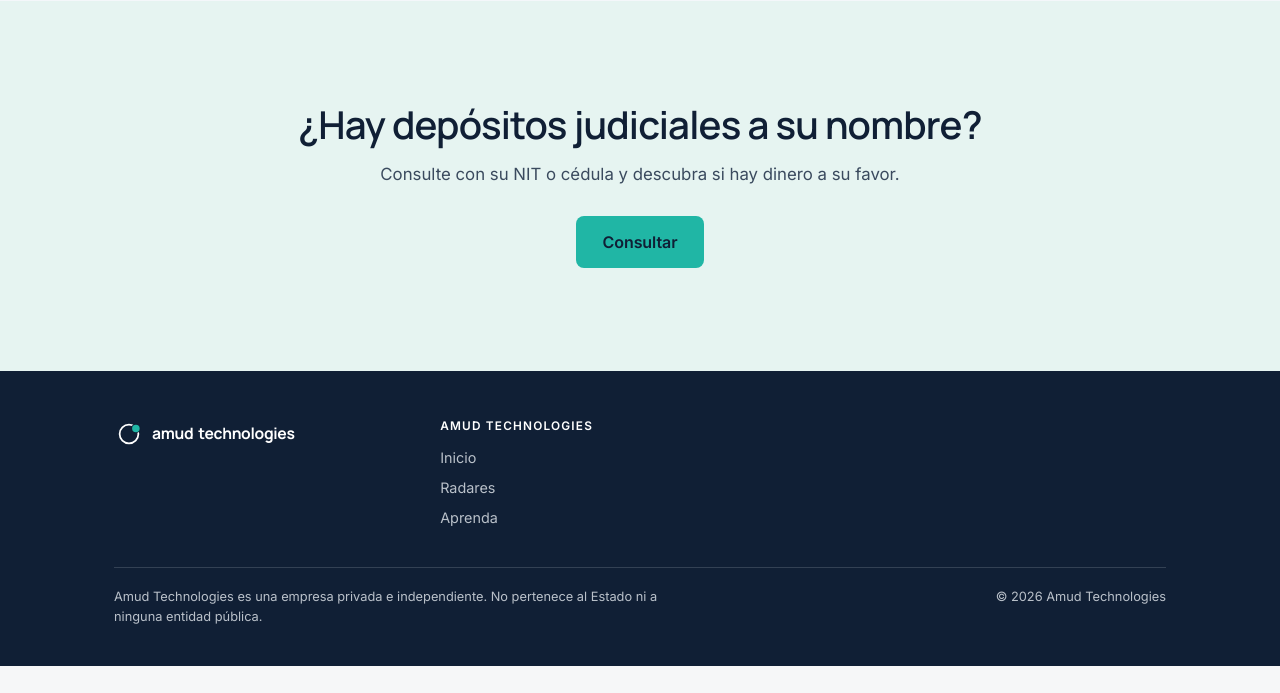
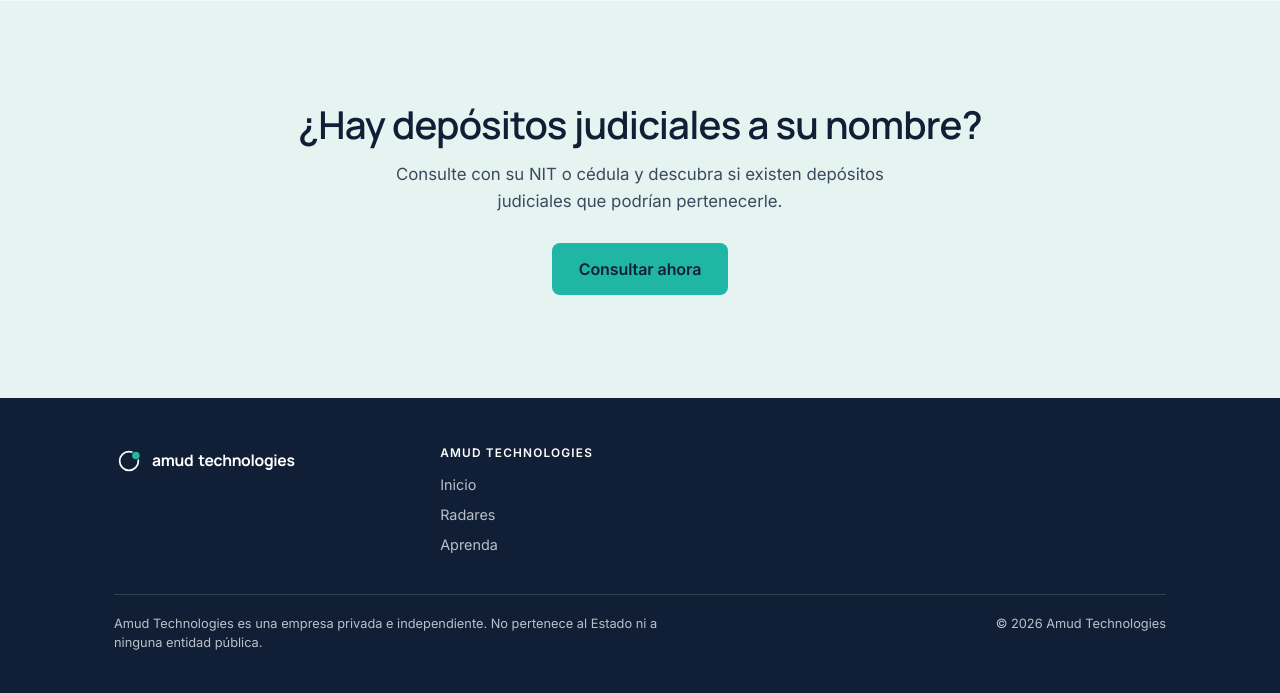
Before and after one commit to amudtechnologies/claims-engine, a Django app: page /depositos-judiciales/ in a window 1280 px wide. Shown: the part 4738-5431 px from the top of the page. Before the commit the page ends 5404 px from the top, so only its background shows below. Run offline with Django 5.2, Linux system fonts and the light colour scheme; data comes from the database, SQL or seed files in the repository.

Commit message:
JD landing CTA: copy and 'Consultar ahora' button
Co-Authored-By: Claude Opus 5.5 <noreply@anthropic.com>

```diff
--- a/web/judicial_deposits/templates/judicial_deposits/index.html
+++ b/web/judicial_deposits/templates/judicial_deposits/index.html
@@ -194,8 +194,8 @@
 <section class="jd-cta">
   <div class="wrap jd-cta-inner">
     <h2 class="serif jd-cta-title">¿Hay depósitos judiciales a su nombre?</h2>
-    <p class="jd-cta-text">Consulte con su NIT o cédula y descubra si hay dinero a su favor.</p>
-    <a href="{% url 'home:index' %}#buscar" class="btn btn-primary btn-lg">Consultar</a>
+    <p class="jd-cta-text">Consulte con su NIT o cédula y descubra si existen depósitos judiciales que podrían pertenecerle.</p>
+    <a href="{% url 'home:index' %}#buscar" class="btn btn-primary btn-lg">Consultar ahora</a>
   </div>
 </section>
 
```
